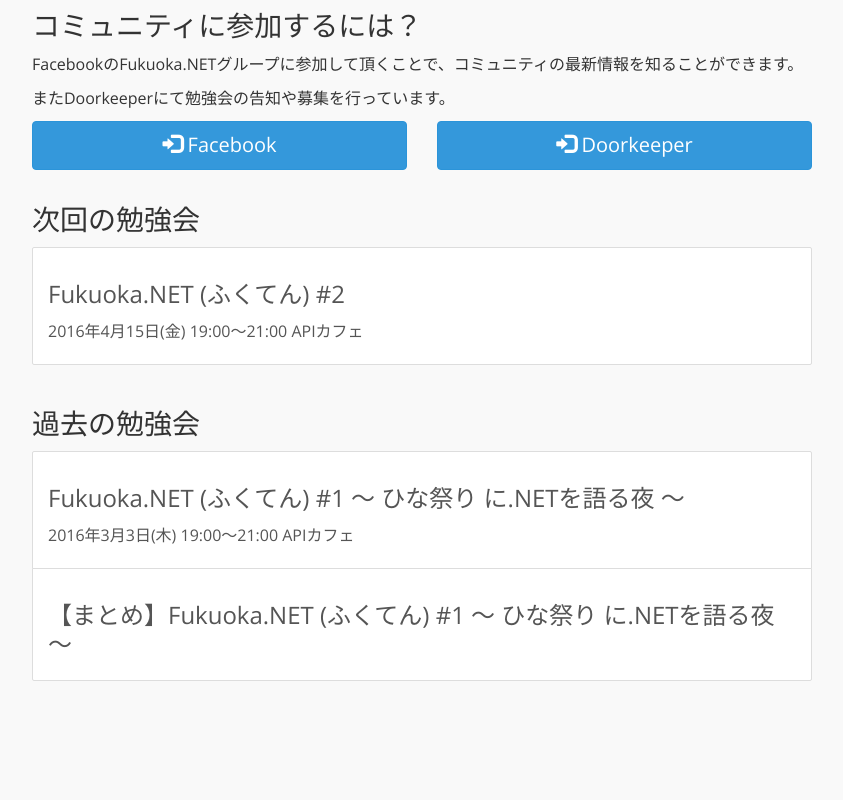
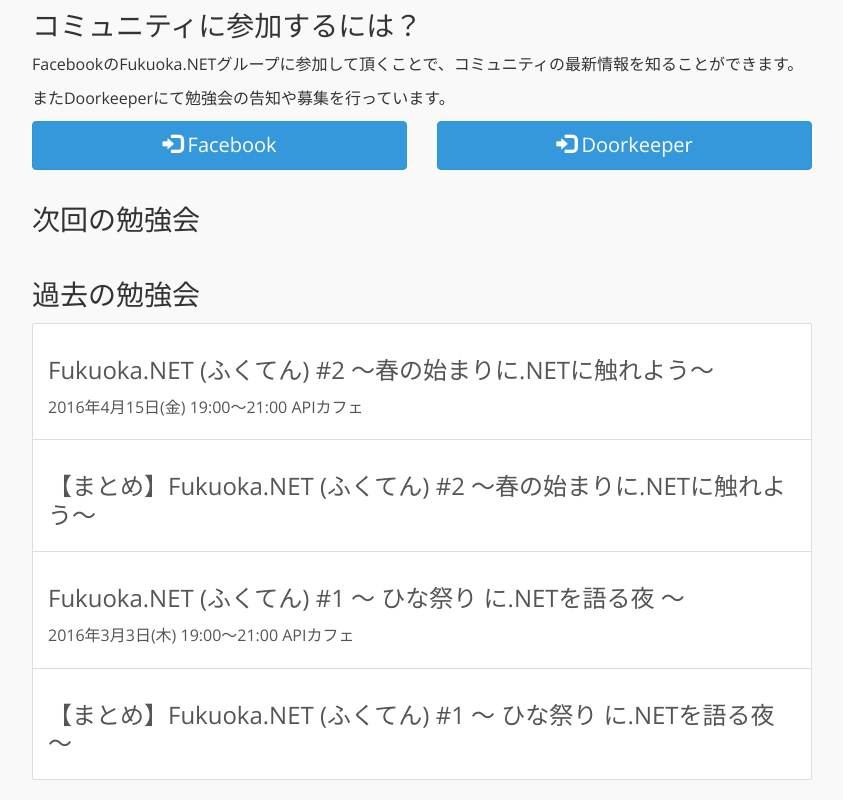
Before and after one commit to fukuten/fukuten.github.com, a plain HTML site: page index.html in a window 1280 px wide. Shown: the part 480-1280 px from the top of the page, without its empty margins (23-866 px from the left). Before the commit the page ends 1181 px from the top, so only its background shows below. Drawn offline with nearby package versions, Linux system fonts and the light colour scheme.

Commit message:
[modify] 第二回情報を過去勉強会に移動

```diff
--- a/index.html
+++ b/index.html
@@ -79,16 +79,19 @@
         <div class="row">
             <h2>次回の勉強会</h2>
             <div class="list-group">
-                <a href="https://fukuten.doorkeeper.jp/events/40808" class="list-group-item" target="_blank">
-                    <h3>Fukuoka.NET (ふくてん) #2</h3>
-                    <p>2016年4月15日(金) 19:00～21:00 APIカフェ</p>
-                </a>
             </div>
         </div>
 
         <div class="row">
             <h2>過去の勉強会</h2>
             <div class="list-group">
+                <a href="https://fukuten.doorkeeper.jp/events/40808" class="list-group-item" target="_blank">
+                    <h3>Fukuoka.NET (ふくてん) #2  ～春の始まりに.NETに触れよう～</h3>
+                    <p>2016年4月15日(金) 19:00～21:00 APIカフェ</p>
+                </a>
+                <a href="http://togetter.com/li/964718" class="list-group-item" target="_blank">
+                    <h3>【まとめ】Fukuoka.NET (ふくてん) #2 ～春の始まりに.NETに触れよう～</h3>
+                </a>
                 <a href="https://fukuten.doorkeeper.jp/events/39382" class="list-group-item" target="_blank">
                     <h3>Fukuoka.NET (ふくてん) #1 ～ ひな祭り に.NETを語る夜 ～</h3>
                     <p>2016年3月3日(木) 19:00～21:00 APIカフェ</p>
```
